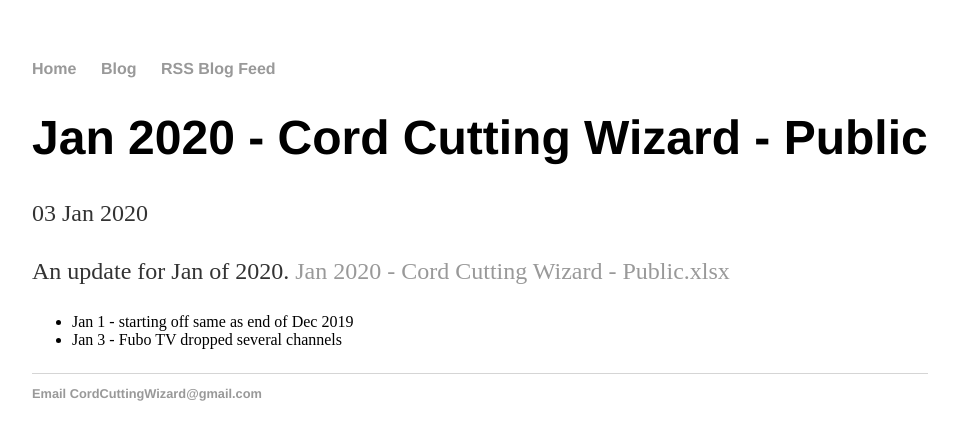
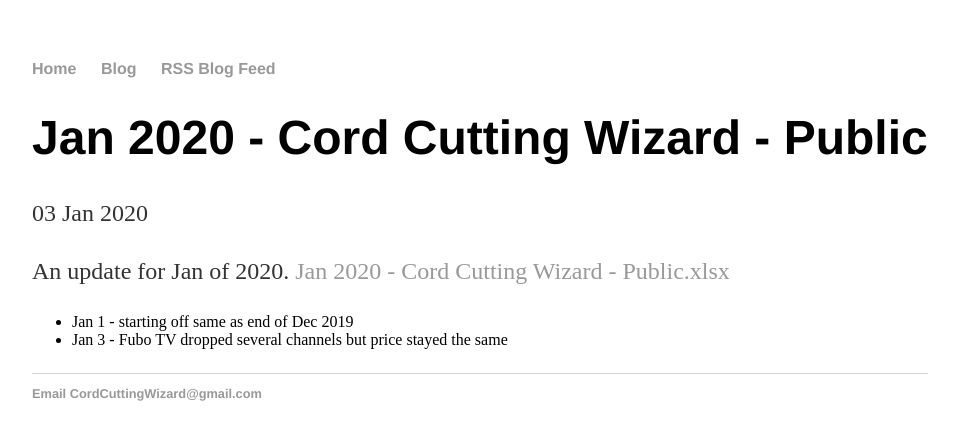
Before and after one commit to wjhladik/wjhladik.github.io, a Jekyll site: the page built from _posts/2020-01-03-Jan-2020-Cord-Cutting-Wizard-Public.md, in a window 1280 px wide. Shown: the top 440 px of the page, without its empty margins (160-1117 px from the left). Built offline with Jekyll 4.4.1, drawn with Linux system fonts in a browser that asks for light colours.

Commit message:
Update 2020-01-03-Jan-2020-Cord-Cutting-Wizard-Public.md

```diff
--- a/_posts/2020-01-03-Jan-2020-Cord-Cutting-Wizard-Public.md
+++ b/_posts/2020-01-03-Jan-2020-Cord-Cutting-Wizard-Public.md
@@ -7,4 +7,4 @@
   <p>
     <ul>
       <li>Jan 1 - starting off same as end of Dec 2019
-      <li>Jan 3 - Fubo TV dropped several channels
+      <li>Jan 3 - Fubo TV dropped several channels but price stayed the same
```
